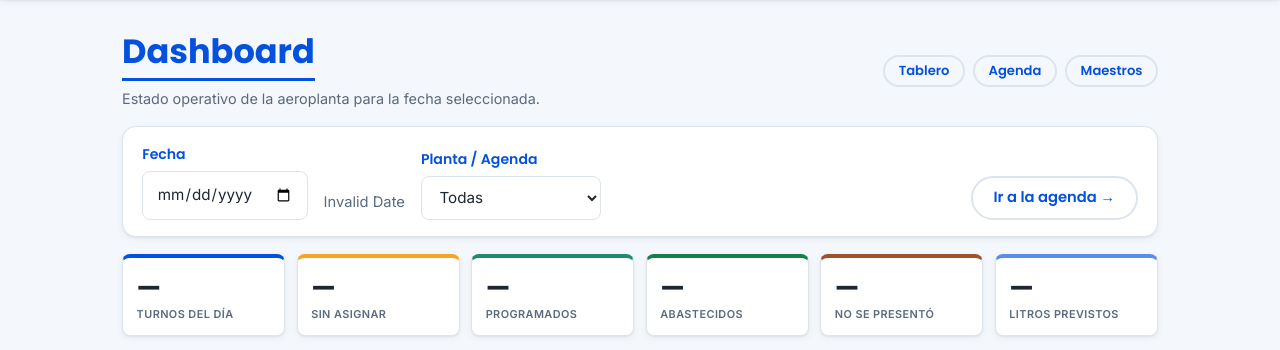
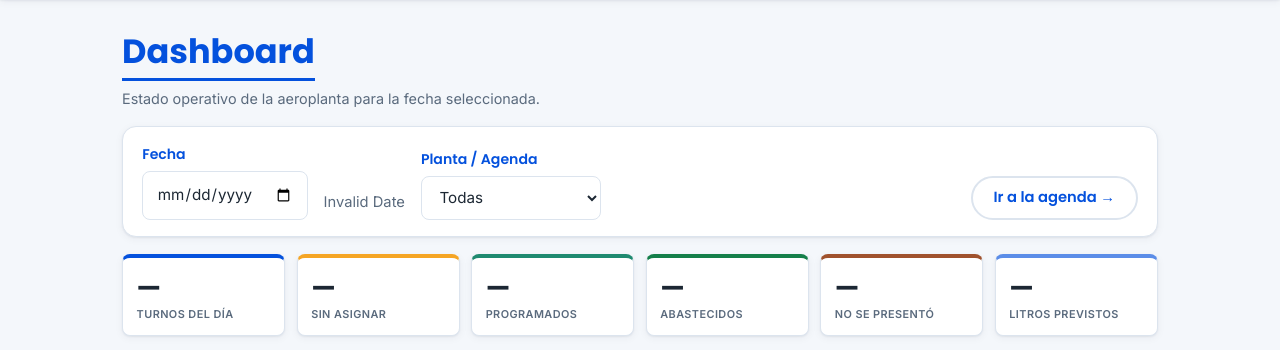
Before and after one commit to noguerafran-alt/TURNOS-YPF-AV-GRAL, a FastAPI app: template app/templates/coord/dashboard.html in a window 1280 px wide. Shown: the part 63-413 px from the top of the page. Run offline with FastAPI, Linux system fonts and the light colour scheme; the template is opened without the code that fills it, so the values that code supplies are empty.

Commit message:
Remove duplicate Dashboard/Agenda/Maestros subnav on coord pages
Those links already live in the topbar; keep page actions (Turno manual, Re-sembrar, Admin, filters).

```diff
--- a/app/templates/coord/agenda_cal.html
+++ b/app/templates/coord/agenda_cal.html
@@ -72,11 +72,6 @@
     <div>
       <h1>Agenda</h1>
       <p class="muted" style="margin:0">Calendario operativo — {{ user.role_label }}</p>
-    </div>
-    <div style="display:flex;gap:.5rem;flex-wrap:wrap">
-      <a class="btn btn--outline btn--sm" href="/coord/dashboard">Dashboard</a>
-      <a class="btn btn--outline btn--sm" href="/coord">Tablero</a>
-      <a class="btn btn--outline btn--sm" href="/coord/maestros">Maestros</a>
     </div>
     <div class="field" style="margin:0;min-width:220px">
       <label for="f-agenda">Planta / Agenda</label>
--- a/app/templates/coord/board.html
+++ b/app/templates/coord/board.html
@@ -75,9 +75,6 @@
       <p class="muted" style="margin:0">Gestión operativa del día — {{ user.role_label }}</p>
     </div>
     <div style="display:flex;gap:.5rem;flex-wrap:wrap">
-      <a class="btn btn--outline btn--sm" href="/coord/dashboard">Dashboard</a>
-      <a class="btn btn--outline btn--sm" href="/coord/agenda">Agenda</a>
-      <a class="btn btn--outline btn--sm" href="/coord/maestros">Maestros</a>
       <a class="btn btn--outline btn--sm" href="/admin">Admin</a>
       <button type="button" class="btn btn--accent btn--sm" id="btn-manual">+ Turno manual</button>
     </div>
--- a/app/templates/coord/dashboard.html
+++ b/app/templates/coord/dashboard.html
@@ -110,11 +110,6 @@
     <div>
       <h1>Dashboard</h1>
       <p class="muted" style="margin:0">Estado operativo de la aeroplanta para la fecha seleccionada.</p>
-    </div>
-    <div style="display:flex;gap:.5rem;flex-wrap:wrap">
-      <a class="btn btn--outline btn--sm" href="/coord">Tablero</a>
-      <a class="btn btn--outline btn--sm" href="/coord/agenda">Agenda</a>
-      <a class="btn btn--outline btn--sm" href="/coord/maestros">Maestros</a>
     </div>
   </div>
 
--- a/app/templates/coord/maestros.html
+++ b/app/templates/coord/maestros.html
@@ -52,9 +52,6 @@
         Coordinador y Admin pueden editarlo (con confirmación).
       </p>
       <div style="display:flex;gap:.5rem;flex-wrap:wrap;margin-top:.6rem">
-        <a class="btn btn--outline btn--sm" href="/coord/dashboard">Dashboard</a>
-        <a class="btn btn--outline btn--sm" href="/coord">Tablero</a>
-        <a class="btn btn--outline btn--sm" href="/coord/agenda">Agenda</a>
         <button type="button" class="btn btn--sm btn--accent" id="mae-reseed" title="Carga/actualiza hangares, abastecedoras y operadores desde data/*.csv">Re-sembrar maestros</button>
       </div>
     </div>
```
